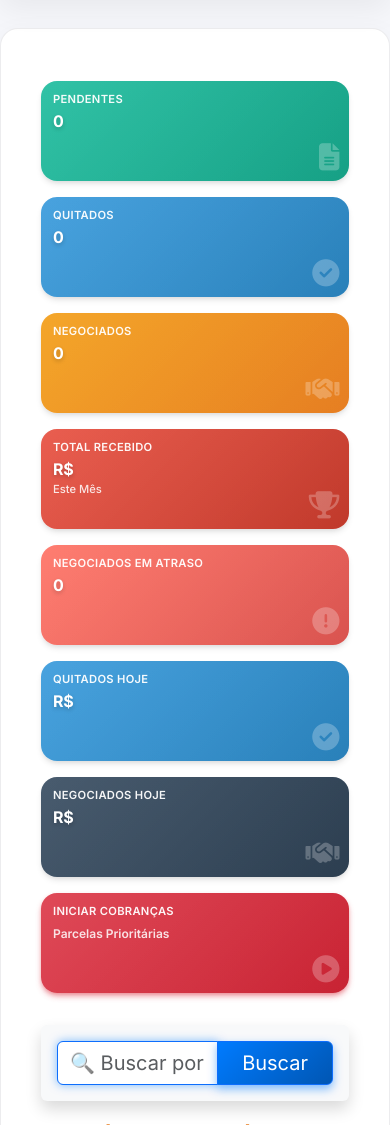
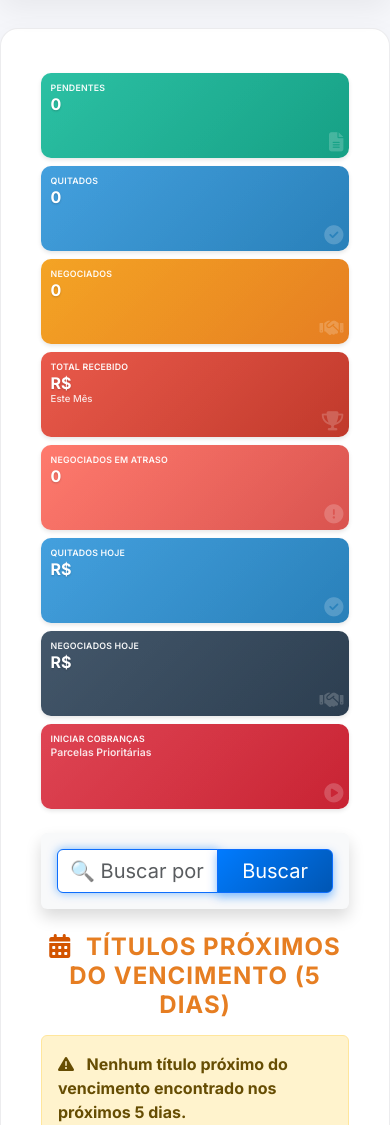
Before and after one commit to leandrosuy2/app_operador, a Django app: template core/templates/dashboard.html in a window 390 px wide. Shown: the part 57-1182 px from the top of the page. Run offline with Django 4.2, Linux system fonts and the light colour scheme; the template is opened without the code that fills it, so the values that code supplies are empty; the visitor is signed in with stand-in values (Sample User, id 1).

Commit message:
diminuir os tamanhos dos cards

```diff
--- a/core/templates/dashboard.html
+++ b/core/templates/dashboard.html
@@ -1,41 +1,36 @@
 {% extends 'base.html' %}
 {% block content %}
 
-<!-- CSS Moderno e Responsivo -->
+<!-- CSS Compacto e Totalmente Responsivo -->
 <style>
-  /* Container de cards */
+  /* Reset e base */
   .dashboard-cards {
-    margin-bottom: 2rem;
+    margin-bottom: 1.5rem;
   }
 
-  /* Reduzir espaçamento entre cards */
   .dashboard-cards .row {
-    --bs-gutter-y: 1rem;
+    --bs-gutter-x: 0.75rem;
+    --bs-gutter-y: 0.75rem;
   }
 
-  /* Cards base */
+  /* Cards base - COMPACTOS */
   .dashboard-card {
     height: 100%;
     border: none;
-    border-radius: 16px;
+    border-radius: 10px;
     overflow: hidden;
     position: relative;
-    transition: all 0.3s cubic-bezier(0.4, 0, 0.2, 1);
+    transition: all 0.2s ease;
     cursor: pointer;
     background: linear-gradient(135deg, var(--gradient-start), var(--gradient-end));
-    box-shadow: 0 4px 6px -1px rgba(0, 0, 0, 0.1), 0 2px 4px -1px rgba(0, 0, 0, 0.06);
+    box-shadow: 0 2px 4px rgba(0, 0, 0, 0.1);
   }
 
   .dashboard-card:hover {
-    transform: translateY(-8px) scale(1.02);
-    box-shadow: 0 20px 25px -5px rgba(0, 0, 0, 0.15), 0 10px 10px -5px rgba(0, 0, 0, 0.1);
+    transform: translateY(-3px);
+    box-shadow: 0 4px 8px rgba(0, 0, 0, 0.15);
   }
 
-  .dashboard-card:active {
-    transform: translateY(-4px) scale(1.01);
-  }
-
-  /* Overlay decorativo */
   .dashboard-card::before {
     content: '';
     position: absolute;
@@ -43,135 +38,88 @@
     left: 0;
     right: 0;
     bottom: 0;
-    background: linear-gradient(135deg, rgba(255, 255, 255, 0.1) 0%, rgba(255, 255, 255, 0) 100%);
+    background: linear-gradient(135deg, rgba(255, 255, 255, 0.08) 0%, rgba(255, 255, 255, 0) 100%);
     pointer-events: none;
   }
 
-  /* Padrões de gradiente por card */
-  .card-pendentes {
-    --gradient-start: #1abb9c;
-    --gradient-end: #16a085;
-  }
+  /* Gradientes */
+  .card-pendentes { --gradient-start: #1abb9c; --gradient-end: #16a085; }
+  .card-quitados { --gradient-start: #3498db; --gradient-end: #2980b9; }
+  .card-negociados { --gradient-start: #f39c12; --gradient-end: #e67e22; }
+  .card-total-recebido { --gradient-start: #e74c3c; --gradient-end: #c0392b; }
+  .card-negociados-atraso { --gradient-start: #ff6f61; --gradient-end: #d9534f; }
+  .card-quitados-hoje { --gradient-start: #3498db; --gradient-end: #2980b9; }
+  .card-negociados-hoje { --gradient-start: #34495e; --gradient-end: #2c3e50; }
+  .card-iniciar-cobrancas { --gradient-start: #dc3545; --gradient-end: #c82333; }
 
-  .card-quitados {
-    --gradient-start: #3498db;
-    --gradient-end: #2980b9;
-  }
-
-  .card-negociados {
-    --gradient-start: #f39c12;
-    --gradient-end: #e67e22;
-  }
-
-  .card-total-recebido {
-    --gradient-start: #e74c3c;
-    --gradient-end: #c0392b;
-  }
-
-  .card-negociados-atraso {
-    --gradient-start: #ff6f61;
-    --gradient-end: #d9534f;
-  }
-
-  .card-quitados-hoje {
-    --gradient-start: #3498db;
-    --gradient-end: #2980b9;
-  }
-
-  .card-negociados-hoje {
-    --gradient-start: #34495e;
-    --gradient-end: #2c3e50;
-  }
-
-  .card-iniciar-cobrancas {
-    --gradient-start: #dc3545;
-    --gradient-end: #c82333;
-    animation: pulse-glow 2s ease-in-out infinite;
-  }
-
-  @keyframes pulse-glow {
-    0%, 100% {
-      box-shadow: 0 4px 6px -1px rgba(220, 53, 69, 0.3), 0 2px 4px -1px rgba(220, 53, 69, 0.2);
-    }
-    50% {
-      box-shadow: 0 4px 6px -1px rgba(220, 53, 69, 0.5), 0 2px 4px -1px rgba(220, 53, 69, 0.4);
-    }
-  }
-
-  /* Body do card */
+  /* Body - MUITO COMPACTO */
   .dashboard-card-body {
-    padding: 1.25rem;
+    padding: 0.85rem;
     display: flex;
     flex-direction: column;
     justify-content: space-between;
     height: 100%;
-    min-height: 140px;
+    min-height: 100px;
     position: relative;
     z-index: 1;
     color: white;
   }
 
-  /* Título do card */
+  /* Título - PEQUENO */
   .dashboard-card-title {
-    font-size: 0.8rem;
+    font-size: 0.7rem;
     font-weight: 600;
     text-transform: uppercase;
-    letter-spacing: 0.3px;
-    margin-bottom: 0.5rem;
+    letter-spacing: 0.2px;
+    margin-bottom: 0.35rem;
     opacity: 0.95;
-    line-height: 1.2;
+    line-height: 1.1;
   }
 
-  /* Valor/Número principal */
+  /* Valor - COMPACTO */
   .dashboard-card-value {
-    font-size: 1.75rem;
+    font-size: 1.35rem;
     font-weight: 700;
-    line-height: 1.1;
-    margin-bottom: 0.25rem;
-    text-shadow: 0 2px 4px rgba(0, 0, 0, 0.2);
-    letter-spacing: -0.3px;
-    word-break: break-word;
-    overflow-wrap: break-word;
+    line-height: 1;
+    margin-bottom: 0.15rem;
+    text-shadow: 0 1px 2px rgba(0, 0, 0, 0.2);
+    letter-spacing: -0.2px;
     white-space: nowrap;
+    overflow: hidden;
+    text-overflow: ellipsis;
   }
 
-  /* Subtítulo/Descrição */
+  /* Subtítulo */
   .dashboard-card-subtitle {
-    font-size: 0.7rem;
+    font-size: 0.65rem;
     opacity: 0.85;
     font-weight: 500;
-    margin-top: 0.15rem;
+    margin-top: 0.1rem;
+    line-height: 1.1;
   }
 
-  /* Ícone */
+  /* Ícone - PEQUENO */
   .dashboard-card-icon {
-    font-size: 2.5rem;
-    opacity: 0.25;
+    font-size: 1.8rem;
+    opacity: 0.2;
     position: absolute;
-    bottom: 0.75rem;
-    right: 0.75rem;
-    transition: all 0.3s ease;
+    bottom: 0.5rem;
+    right: 0.5rem;
+    transition: all 0.2s ease;
   }
 
   .dashboard-card:hover .dashboard-card-icon {
-    opacity: 0.35;
-    transform: scale(1.1) rotate(5deg);
+    opacity: 0.3;
+    transform: scale(1.05);
   }
 
-  /* Layout responsivo */
-  @media (max-width: 1199px) {
-    .dashboard-card-value {
-      font-size: 1.6rem;
-    }
-    .dashboard-card-icon {
-      font-size: 2.25rem;
-    }
-  }
+  /* RESPONSIVIDADE REAL - Mobile First */
 
-  @media (max-width: 991px) {
+  /* Desktop grande (≥1200px) */
+  @media (min-width: 1200px) {
     .dashboard-card-body {
-      min-height: 130px;
-      padding: 1.1rem;
+      min-height: 110px;
+      padding: 1rem;
     }
     .dashboard-card-value {
       font-size: 1.5rem;
@@ -181,69 +129,110 @@
     }
   }
 
-  @media (max-width: 767px) {
+  /* Desktop (992px - 1199px) */
+  @media (min-width: 992px) and (max-width: 1199px) {
     .dashboard-card-body {
-      min-height: 120px;
-      padding: 1rem;
+      min-height: 105px;
+      padding: 0.9rem;
     }
     .dashboard-card-value {
-      font-size: 1.35rem;
-    }
-    .dashboard-card-title {
-      font-size: 0.75rem;
+      font-size: 1.4rem;
     }
     .dashboard-card-icon {
-      font-size: 1.85rem;
-      bottom: 0.6rem;
-      right: 0.6rem;
+      font-size: 1.9rem;
     }
   }
 
-  @media (max-width: 575px) {
+  /* Tablet (768px - 991px) */
+  @media (min-width: 768px) and (max-width: 991px) {
     .dashboard-card-body {
-      min-height: 110px;
-      padding: 0.9rem;
+      min-height: 100px;
+      padding: 0.85rem;
     }
     .dashboard-card-value {
-      font-size: 1.2rem;
-      line-height: 1.1;
+      font-size: 1.3rem;
+    }
+    .dashboard-card-title {
+      font-size: 0.68rem;
     }
     .dashboard-card-icon {
       font-size: 1.7rem;
     }
+  }
+
+  /* Mobile grande (576px - 767px) */
+  @media (min-width: 576px) and (max-width: 767px) {
+    .dashboard-card-body {
+      min-height: 95px;
+      padding: 0.75rem;
+    }
+    .dashboard-card-value {
+      font-size: 1.2rem;
+    }
     .dashboard-card-title {
-      font-size: 0.7rem;
-      margin-bottom: 0.4rem;
+      font-size: 0.65rem;
+      margin-bottom: 0.3rem;
+    }
+    .dashboard-card-icon {
+      font-size: 1.6rem;
+      bottom: 0.4rem;
+      right: 0.4rem;
     }
   }
 
-  /* Ajuste para valores monetários muito grandes em telas pequenas */
-  @media (max-width: 400px) {
+  /* Mobile pequeno (<576px) */
+  @media (max-width: 575px) {
+    .dashboard-card-body {
+      min-height: 90px;
+      padding: 0.7rem;
+    }
+    .dashboard-card-value {
+      font-size: 1.1rem;
+    }
+    .dashboard-card-title {
+      font-size: 0.6rem;
+      margin-bottom: 0.25rem;
+    }
+    .dashboard-card-subtitle {
+      font-size: 0.6rem;
+    }
+    .dashboard-card-icon {
+      font-size: 1.4rem;
+      bottom: 0.35rem;
+      right: 0.35rem;
+    }
+  }
+
+  /* Mobile muito pequeno (<400px) */
+  @media (max-width: 399px) {
+    .dashboard-card-body {
+      min-height: 85px;
+      padding: 0.6rem;
+    }
     .dashboard-card-value {
       font-size: 1rem;
       white-space: normal;
+      line-height: 1.1;
     }
-    .dashboard-card-body {
-      min-height: 100px;
-      padding: 0.75rem;
+    .dashboard-card-title {
+      font-size: 0.55rem;
+    }
+    .dashboard-card-icon {
+      font-size: 1.2rem;
     }
   }
 
-  /* Link sem decoração */
+  /* Link */
   .dashboard-card-link {
     text-decoration: none;
     color: inherit;
     display: block;
     height: 100%;
   }
-
-  .dashboard-card-link:hover {
-    color: inherit;
-  }
 </style>
 
-<div class="container mt-4">
-  <div class="row g-3 dashboard-cards">
+<div class="container mt-3">
+  <div class="row g-2 dashboard-cards">
     <!-- Card Pendentes -->
     <div class="col-xl-3 col-lg-4 col-md-6 col-sm-6 col-12">
       <div class="dashboard-card card-pendentes">
@@ -343,7 +332,7 @@
           <div class="dashboard-card-body">
             <div>
               <h5 class="dashboard-card-title">Iniciar Cobranças</h5>
-              <p class="dashboard-card-subtitle mb-0" style="font-size: 0.75rem; font-weight: 600;">Parcelas Prioritárias</p>
+              <p class="dashboard-card-subtitle mb-0" style="font-size: 0.65rem; font-weight: 600;">Parcelas Prioritárias</p>
             </div>
             <i class="fas fa-play-circle dashboard-card-icon"></i>
           </div>
```
